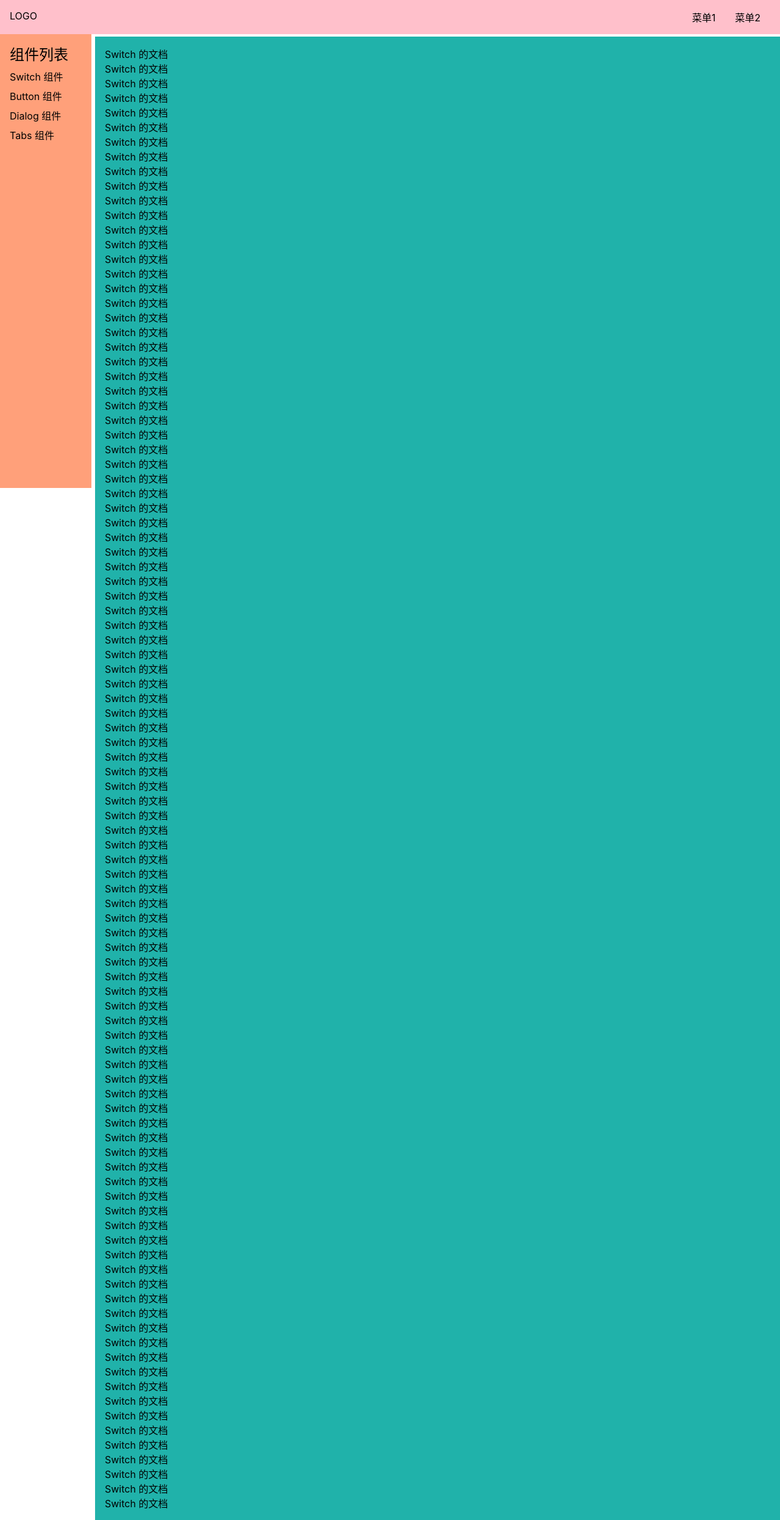
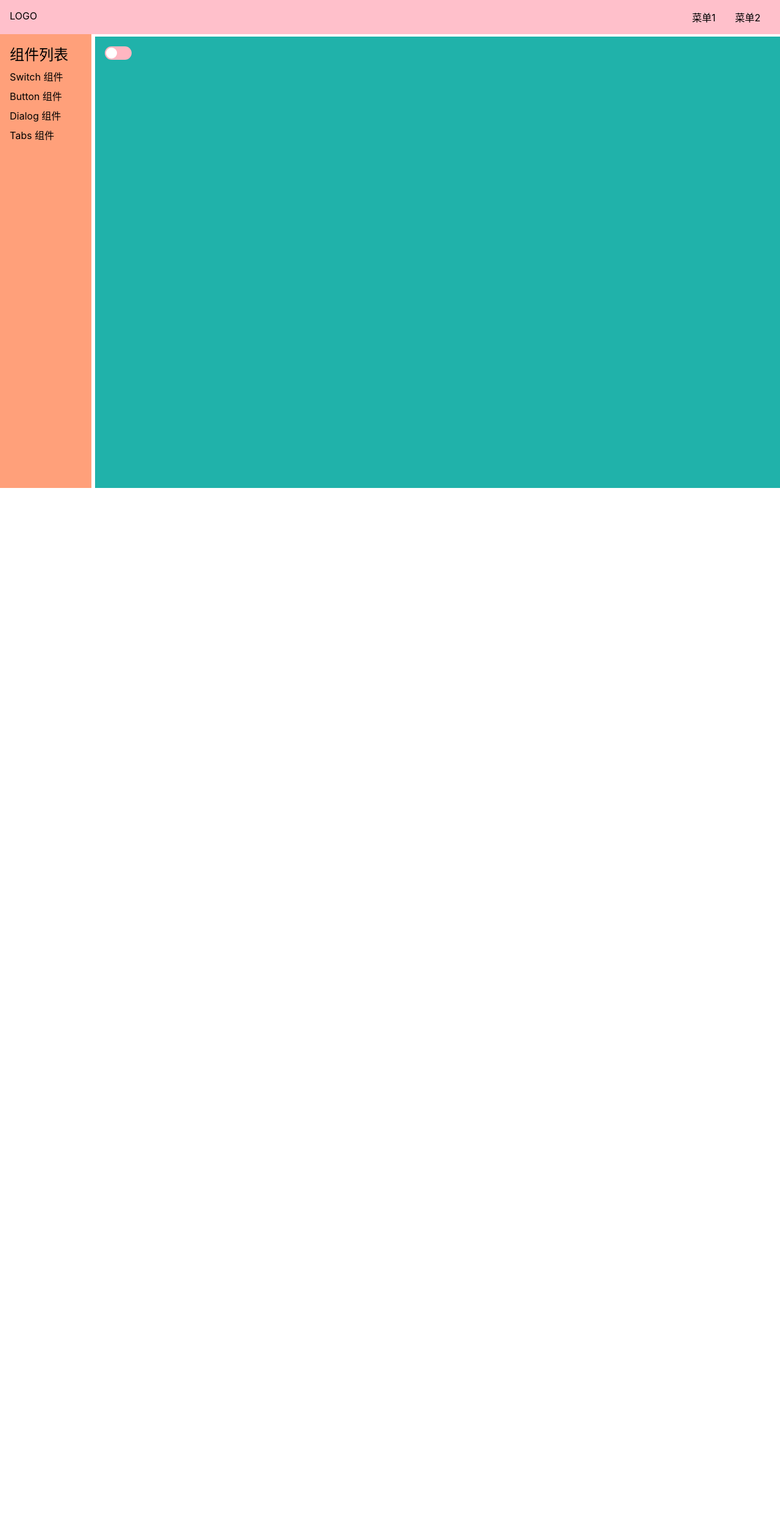
Before and after one commit to wbs99/Good-UI, a Vue app: page /#/doc/switch in a window 1280 px wide. Shown: the whole page at 61% size. After the commit the page ends 800 px from the top, so only its background shows below. Built offline with nearby package versions, Linux system fonts and the light colour scheme.

Commit message:
完成 switch css

```diff
--- a/src/components/SwitchDemo.vue
+++ b/src/components/SwitchDemo.vue
@@ -1,109 +1,16 @@
 <template>
   <div>
-    <p>Switch 的文档</p>
-    <p>Switch 的文档</p>
-    <p>Switch 的文档</p>
-    <p>Switch 的文档</p>
-    <p>Switch 的文档</p>
-    <p>Switch 的文档</p>
-    <p>Switch 的文档</p>
-    <p>Switch 的文档</p>
-    <p>Switch 的文档</p>
-    <p>Switch 的文档</p>
-    <p>Switch 的文档</p>
-    <p>Switch 的文档</p>
-    <p>Switch 的文档</p>
-    <p>Switch 的文档</p>
-    <p>Switch 的文档</p>
-    <p>Switch 的文档</p>
-    <p>Switch 的文档</p>
-    <p>Switch 的文档</p>
-    <p>Switch 的文档</p>
-    <p>Switch 的文档</p>
-    <p>Switch 的文档</p>
-    <p>Switch 的文档</p>
-    <p>Switch 的文档</p>
-    <p>Switch 的文档</p>
-    <p>Switch 的文档</p>
-    <p>Switch 的文档</p>
-    <p>Switch 的文档</p>
-    <p>Switch 的文档</p>
-    <p>Switch 的文档</p>
-    <p>Switch 的文档</p>
-    <p>Switch 的文档</p>
-    <p>Switch 的文档</p>
-    <p>Switch 的文档</p>
-    <p>Switch 的文档</p>
-    <p>Switch 的文档</p>
-    <p>Switch 的文档</p>
-    <p>Switch 的文档</p>
-    <p>Switch 的文档</p>
-    <p>Switch 的文档</p>
-    <p>Switch 的文档</p>
-    <p>Switch 的文档</p>
-    <p>Switch 的文档</p>
-    <p>Switch 的文档</p>
-    <p>Switch 的文档</p>
-    <p>Switch 的文档</p>
-    <p>Switch 的文档</p>
-    <p>Switch 的文档</p>
-    <p>Switch 的文档</p>
-    <p>Switch 的文档</p>
-    <p>Switch 的文档</p>
-    <p>Switch 的文档</p>
-    <p>Switch 的文档</p>
-    <p>Switch 的文档</p>
-    <p>Switch 的文档</p>
-    <p>Switch 的文档</p>
-    <p>Switch 的文档</p>
-    <p>Switch 的文档</p>
-    <p>Switch 的文档</p>
-    <p>Switch 的文档</p>
-    <p>Switch 的文档</p>
-    <p>Switch 的文档</p>
-    <p>Switch 的文档</p>
-    <p>Switch 的文档</p>
-    <p>Switch 的文档</p>
-    <p>Switch 的文档</p>
-    <p>Switch 的文档</p>
-    <p>Switch 的文档</p>
-    <p>Switch 的文档</p>
-    <p>Switch 的文档</p>
-    <p>Switch 的文档</p>
-    <p>Switch 的文档</p>
-    <p>Switch 的文档</p>
-    <p>Switch 的文档</p>
-    <p>Switch 的文档</p>
-    <p>Switch 的文档</p>
-    <p>Switch 的文档</p>
-    <p>Switch 的文档</p>
-    <p>Switch 的文档</p>
-    <p>Switch 的文档</p>
-    <p>Switch 的文档</p>
-    <p>Switch 的文档</p>
-    <p>Switch 的文档</p>
-    <p>Switch 的文档</p>
-    <p>Switch 的文档</p>
-    <p>Switch 的文档</p>
-    <p>Switch 的文档</p>
-    <p>Switch 的文档</p>
-    <p>Switch 的文档</p>
-    <p>Switch 的文档</p>
-    <p>Switch 的文档</p>
-    <p>Switch 的文档</p>
-    <p>Switch 的文档</p>
-    <p>Switch 的文档</p>
-    <p>Switch 的文档</p>
-    <p>Switch 的文档</p>
-    <p>Switch 的文档</p>
-    <p>Switch 的文档</p>
-    <p>Switch 的文档</p>
-    <p>Switch 的文档</p>
-    <p>Switch 的文档</p>
+    <Switch/>
   </div>
 </template>
 
 <script lang='ts'>
+
+import Switch from '../lib/Switch.vue'
+
+export default {
+  components:{Switch}
+}
 </script>
 
 <style lang='scss' scoped>
--- /dev/null
+++ b/src/lib/Switch.vue
@@ -0,0 +1,27 @@
+<template>
+  <button><span></span></button>
+</template>
+
+<script lang='ts'>
+
+</script>
+
+<style lang='scss' scoped>
+  button{
+    background: lightpink;
+    height: 22px;
+    width: 44px;
+    border-radius: 11px;
+    border:none;
+    position: relative;
+    span{
+      position: absolute;
+      top:2px;
+      left: 2px;
+      width: 18px;
+      height: 18px;
+      background: white;
+      border-radius:12px;
+    }
+  }
+</style>
```
